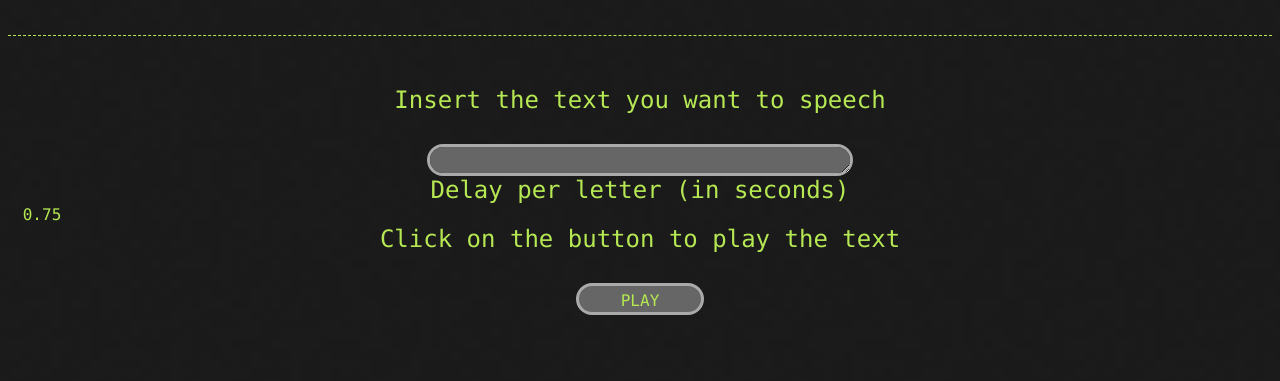
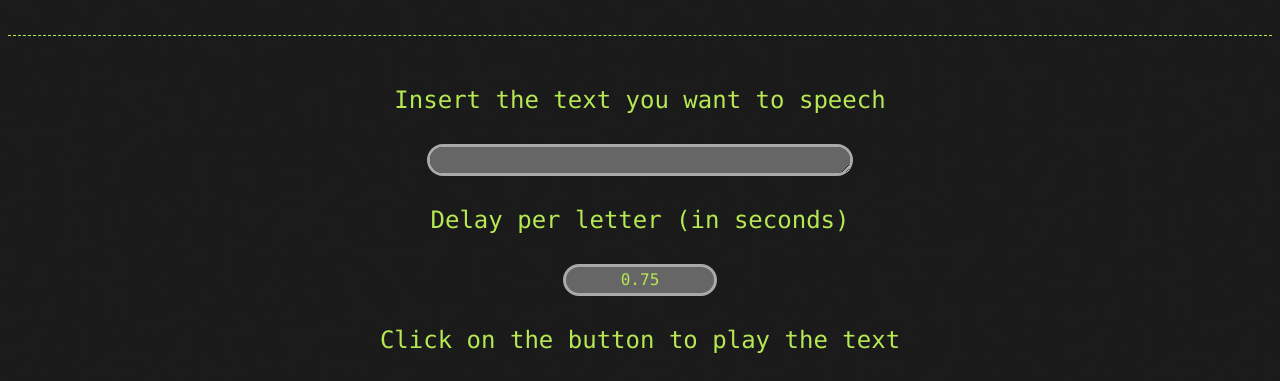
Before and after one commit to KGriss/tts-slow, a plain HTML site: page index.html in a window 1280 px wide. Shown: the part 112-493 px from the top of the page. Drawn offline with Linux system fonts and the light colour scheme.

Commit message:
Update style.css

```diff
--- a/style.css
+++ b/style.css
@@ -63,6 +63,7 @@ textarea {
 	margin-left: auto;
 	margin-right: auto;
 	margin-top: 30px;
+	margin-bottom: 30px;
 	min-height: 16px;
 	height: 16px;
 	resize: vertical;
@@ -77,20 +78,20 @@ textarea {
 }
 
 input {
-	width: 64px;
-	margin-left: 0;
-	margin-right: 0;
-	margin-top: 0;
-	min-height: 0;
-	height: auto;
+	width: 128px;
+	height: 16px;
+	margin-left: auto;
+	margin-right: auto;
+	margin-top: 30px;
+	margin-bottom: 30px;
 	resize: none;
-	background: transparent;
-	border: none;
-	border-radius: 0;
+	background-color: #666666;
+	border: solid 3px #aaa;
+	border-radius: 25px;
 	text-align: center;
 	color: #b5e853;
 	outline: none;
-	/* padding: 5px 10px 5px 10px; */
+	padding: 5px 10px 5px 10px;
 	font-size: 1em;
 }
 
```
